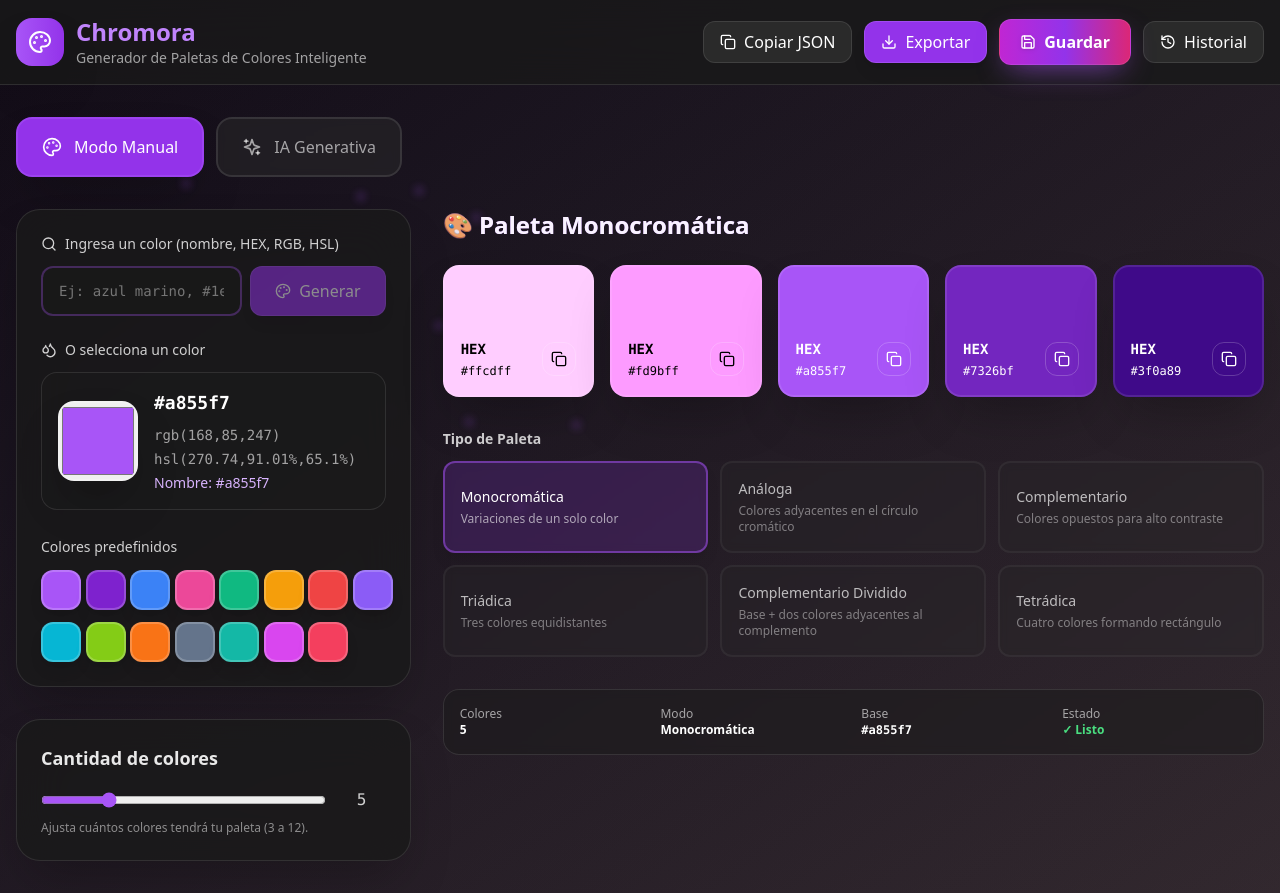
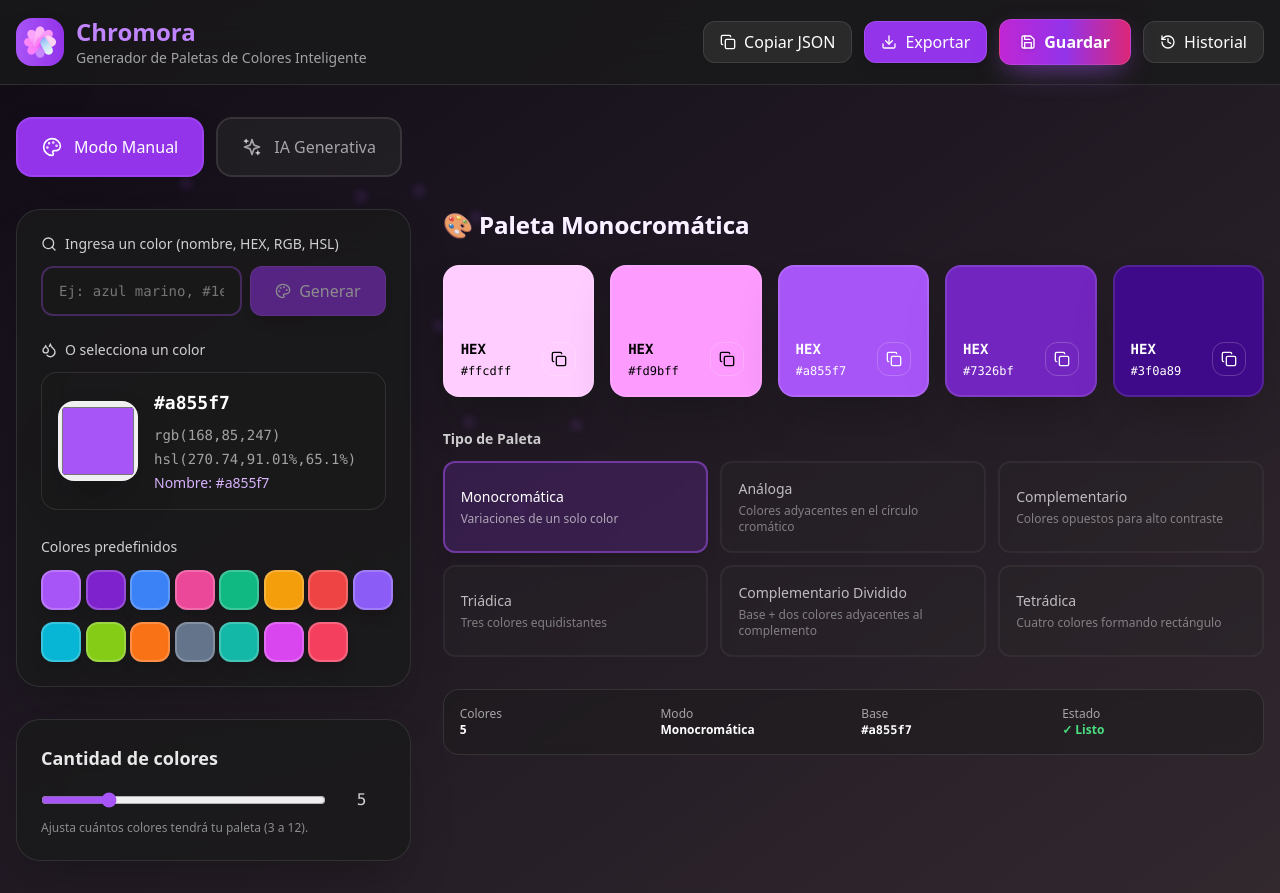
Before and after one commit to elkisser/chromora, a Next.js app: page / in a window 1280 px wide. Built offline with nearby package versions, Linux system fonts and the light colour scheme.

Commit message:
Icono para la navBar

```diff
--- a/src/app/page.tsx
+++ b/src/app/page.tsx
@@ -194,11 +194,15 @@ export default function Home() {
               className="flex items-center gap-3"
             >
               <motion.div
-                className="w-12 h-12 rounded-2xl bg-gradient-to-r from-primary-500 to-purple-600 flex items-center justify-center shadow-2xl"
+                className="w-12 h-12 rounded-2xl bg-gradient-to-r from-primary-500 to-purple-600 flex items-center justify-center shadow-2xl overflow-hidden"
                 whileHover={{ scale: 1.05, rotate: 5 }}
                 transition={{ type: "spring", stiffness: 300 }}
               >
-                <Palette className="w-6 h-6 text-white" />
+                <img
+                  src="/icon.png"
+                  alt="Chromora"
+                  className="w-8 h-8 object-contain mix-blend-screen"
+                />
               </motion.div>
               <div>
                 <h1 className="text-2xl font-bold bg-gradient-to-r from-primary-400 via-purple-400 to-pink-400 bg-clip-text text-transparent">
```
